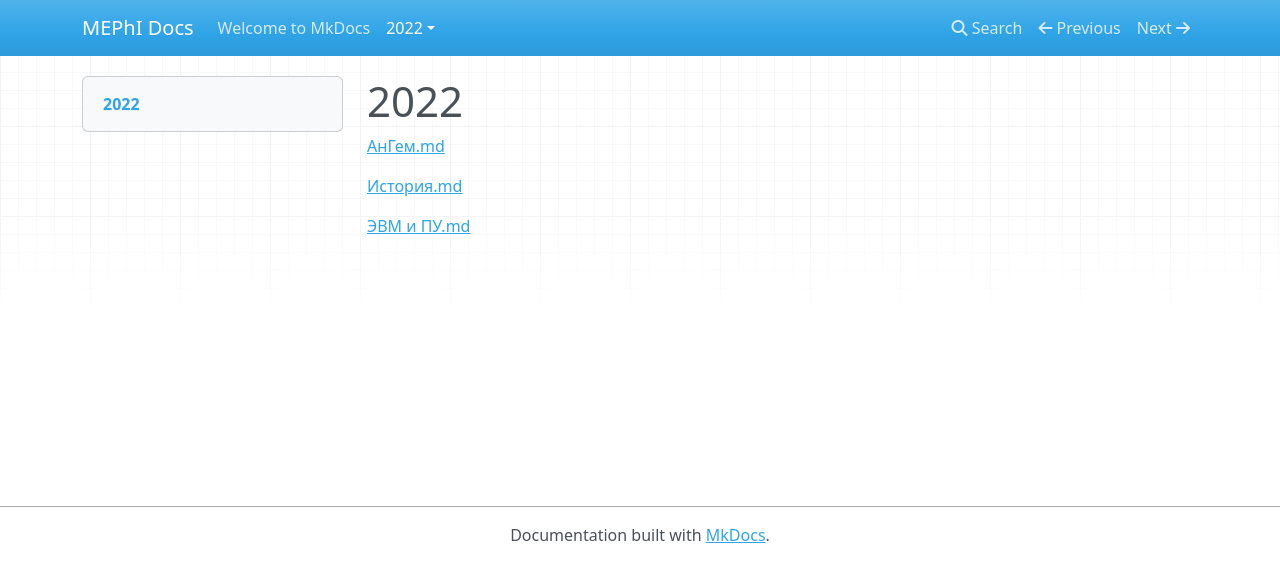
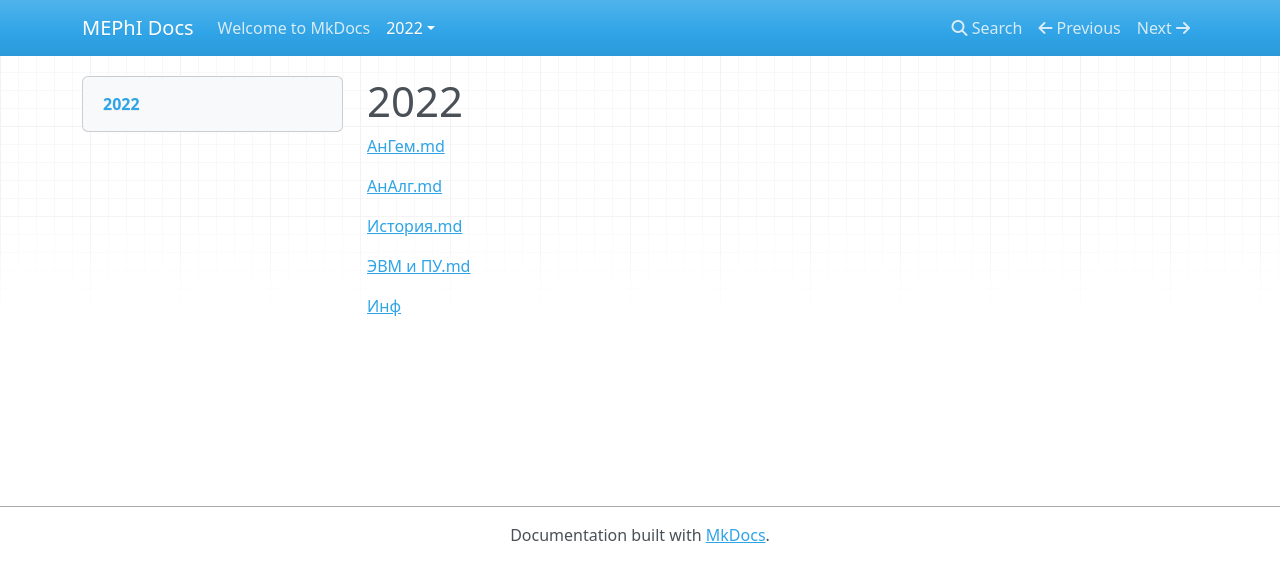
Before and after one commit to mephi-tex/mephi-tex, an MkDocs documentation site: the page built from docs/2022/index.md, in a window 1280 px wide. Shown: the top 582 px of the page. Built offline with MkDocs 1.6.1, drawn with Linux system fonts in a browser that asks for light colours; nearby versions of some CDN libraries.

Commit message:
2022\index.md: remove useless comments, add more

```diff
--- a/docs/2022/index.md
+++ b/docs/2022/index.md
@@ -1,16 +1,11 @@
 # 2022
 
+[АнГем.md](АнГем.md)
 
-<!-- .. toctree::
-   :maxdepth: 2
-   :caption: Contents:
-
-    АнГем.md
-    История.md
-    ЭВМиПУ.md -->
-
-[АнГем.md](АнГем.md)
+[АнАлг.md](АнАлг.md)
 
 [История.md](История.md)
 
 [ЭВМ и ПУ.md](ЭВМиПУ.md)
+
+[Инф](Инф.md)
```
